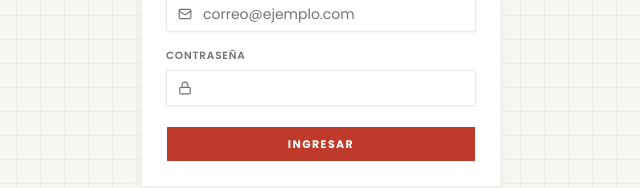
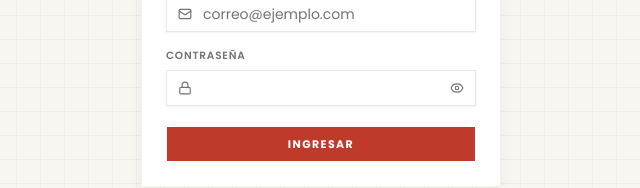
Before and after one commit to BrandonJafeth/admin-libreria-chagui, a React (Vite) app: page /reset-password in a window 1280 px wide. Both pictures are taken after a click on the button "volvé al inicio". Shown: the part 416-604 px from the top of the page, without its empty margins (319-959 px from the left). Built offline with nearby package versions, Linux system fonts and the light colour scheme; no server answers.

Commit message:
feat/cambios

```diff
--- /dev/null
+++ b/src/components/ui/password-input.tsx
@@ -0,0 +1,36 @@
+import { useState } from 'react'
+import { Eye, EyeOff } from 'lucide-react'
+import { Input } from './input'
+import { cn } from '@/lib/utils'
+import type { ComponentProps, ReactNode } from 'react'
+
+interface PasswordInputProps extends Omit<ComponentProps<typeof Input>, 'type'> {
+  leftIcon?: ReactNode
+}
+
+export function PasswordInput({ className, leftIcon, ...props }: PasswordInputProps) {
+  const [show, setShow] = useState(false)
+  return (
+    <div className="relative">
+      {leftIcon && (
+        <span className="absolute left-3 top-1/2 -translate-y-1/2 pointer-events-none text-muted-foreground">
+          {leftIcon}
+        </span>
+      )}
+      <Input
+        type={show ? 'text' : 'password'}
+        className={cn(leftIcon ? 'pl-9' : '', 'pr-10', className)}
+        {...props}
+      />
+      <button
+        type="button"
+        onClick={() => setShow((v) => !v)}
+        aria-label={show ? 'Ocultar contraseña' : 'Mostrar contraseña'}
+        tabIndex={-1}
+        className="absolute right-3 top-1/2 -translate-y-1/2 text-muted-foreground hover:text-foreground transition-colors"
+      >
+        {show ? <EyeOff className="h-3.5 w-3.5" /> : <Eye className="h-3.5 w-3.5" />}
+      </button>
+    </div>
+  )
+}
--- a/src/features/auth/components/ChangePasswordSheet.tsx
+++ b/src/features/auth/components/ChangePasswordSheet.tsx
@@ -4,8 +4,8 @@ import { z } from 'zod'
 import { Lock } from 'lucide-react'
 import { supabase } from '@/lib/supabase/client'
 import { Button } from '@/components/ui/button'
-import { Input } from '@/components/ui/input'
 import { Label } from '@/components/ui/label'
+import { PasswordInput } from '@/components/ui/password-input'
 import {
   Sheet,
   SheetContent,
@@ -82,16 +82,12 @@ export function ChangePasswordSheet({ open, onOpenChange }: Props) {
               <Label className="text-[10.5px] font-semibold tracking-[0.8px] uppercase text-muted-foreground">
                 Nueva contraseña
               </Label>
-              <div className="relative">
-                <Lock className="absolute left-3 top-1/2 -translate-y-1/2 h-3.5 w-3.5 text-muted-foreground pointer-events-none" />
-                <Input
-                  type="password"
+              <PasswordInput
+                leftIcon={<Lock className="h-3.5 w-3.5" />}
                 placeholder="Mínimo 6 caracteres"
-                  className="pl-9"
                 {...register('password')}
                 aria-invalid={!!errors.password}
               />
-              </div>
               {errors.password && (
                 <p className="text-xs text-destructive">{errors.password.message}</p>
               )}
@@ -101,16 +97,12 @@ export function ChangePasswordSheet({ open, onOpenChange }: Props) {
               <Label className="text-[10.5px] font-semibold tracking-[0.8px] uppercase text-muted-foreground">
                 Confirmar contraseña
               </Label>
-              <div className="relative">
-                <Lock className="absolute left-3 top-1/2 -translate-y-1/2 h-3.5 w-3.5 text-muted-foreground pointer-events-none" />
-                <Input
-                  type="password"
+              <PasswordInput
+                leftIcon={<Lock className="h-3.5 w-3.5" />}
                 placeholder="Repetí la contraseña"
-                  className="pl-9"
                 {...register('confirm')}
                 aria-invalid={!!errors.confirm}
               />
-              </div>
               {errors.confirm && (
                 <p className="text-xs text-destructive">{errors.confirm.message}</p>
               )}
--- a/src/features/auth/components/LoginForm.tsx
+++ b/src/features/auth/components/LoginForm.tsx
@@ -5,6 +5,7 @@ import { supabase } from '@/lib/supabase/client'
 import { Button } from '@/components/ui/button'
 import { Input } from '@/components/ui/input'
 import { Label } from '@/components/ui/label'
+import { PasswordInput } from '@/components/ui/password-input'
 
 type Mode = 'login' | 'forgot'
 
@@ -132,18 +133,14 @@ export function LoginForm() {
               <Label htmlFor="password" className="text-[10.5px] font-semibold tracking-[0.8px] uppercase text-muted-foreground">
                 Contraseña
               </Label>
-              <div className="relative">
-                <Lock className="absolute left-3 top-1/2 -translate-y-1/2 h-3.5 w-3.5 text-muted-foreground pointer-events-none" />
-                <Input
+              <PasswordInput
                 id="password"
-                  type="password"
+                leftIcon={<Lock className="h-3.5 w-3.5" />}
                 value={password}
                 onChange={(e) => setPassword(e.target.value)}
                 required
                 autoComplete="current-password"
-                  className="pl-9"
               />
-              </div>
             </div>
 
             {loginError && (
--- a/src/features/categories/components/CategoryTable.tsx
+++ b/src/features/categories/components/CategoryTable.tsx
@@ -22,6 +22,7 @@ import {
   useReorderCategories,
 } from '../hooks/useCategoryMutations'
 import { fetchCategoryProductCount, type Category } from '../api/categories.api'
+import { useRouteContext } from '@tanstack/react-router'
 import { sileo } from 'sileo'
 import { cn } from '@/lib/utils'
 
@@ -38,6 +39,7 @@ function CategoryCard({
   onMoveUp,
   onMoveDown,
   isDeleting,
+  isAdmin,
 }: {
   cat: Category
   index: number
@@ -47,6 +49,7 @@ function CategoryCard({
   onMoveUp: () => void
   onMoveDown: () => void
   isDeleting: boolean
+  isAdmin: boolean
 }) {
   const cardRef = useRef<HTMLDivElement>(null)
   const handleRef = useRef<HTMLButtonElement>(null)
@@ -158,6 +161,7 @@ function CategoryCard({
         >
           <Pencil className="h-3.5 w-3.5" />
         </button>
+        {isAdmin && (
           <button
             onClick={onDelete}
             disabled={isDeleting}
@@ -166,6 +170,7 @@ function CategoryCard({
           >
             <Trash2 className="h-3.5 w-3.5" />
           </button>
+        )}
       </div>
     </div>
   )
@@ -173,7 +178,7 @@ function CategoryCard({
 
 // ─── Empty State ───────────────────────────────────────────────────────────────
 
-function EmptyState({ onAdd }: { onAdd: () => void }) {
+function EmptyState({ onAdd }: { onAdd?: () => void }) {
   return (
     <div className="flex flex-col items-center justify-center py-16 text-center">
       <div className="relative mb-5">
@@ -188,10 +193,12 @@ function EmptyState({ onAdd }: { onAdd: () => void }) {
       <p className="text-xs text-muted-foreground mt-1.5 mb-5 max-w-50 leading-relaxed">
         Crea categorías para organizar el catálogo de productos.
       </p>
+      {onAdd && (
         <Button size="sm" onClick={onAdd}>
           <Plus className="h-4 w-4" />
           Crear primera categoría
         </Button>
+      )}
     </div>
   )
 }
@@ -203,6 +210,8 @@ interface CategoryTableProps {
 }
 
 export function CategoryTable({ categories }: CategoryTableProps) {
+  const { userRole } = useRouteContext({ from: '/_authenticated' })
+  const isAdmin = userRole === 'admin'
   const [localCats, setLocalCats] = useState<Category[]>(categories)
   const [editing, setEditing] = useState<Category | null>(null)
   const [creating, setCreating] = useState(false)
@@ -342,15 +351,17 @@ export function CategoryTable({ categories }: CategoryTableProps) {
             )}
           </div>
         </div>
+        {isAdmin && (
           <Button onClick={() => setCreating(true)} size="sm">
             <Plus className="h-4 w-4" />
             Nueva categoría
           </Button>
+        )}
       </div>
 
       {/* ── Card list ── */}
       {localCats.length === 0 ? (
-        <EmptyState onAdd={() => setCreating(true)} />
+        <EmptyState onAdd={isAdmin ? () => setCreating(true) : undefined} />
       ) : (
         <div className="space-y-2">
           {localCats.map((cat, idx) => (
@@ -364,10 +375,12 @@ export function CategoryTable({ categories }: CategoryTableProps) {
               onMoveUp={() => moveCategory(cat.id, 'up')}
               onMoveDown={() => moveCategory(cat.id, 'down')}
               isDeleting={deleteMutation.isPending && deleteMutation.variables === cat.id}
+              isAdmin={isAdmin}
             />
           ))}
 
-          {/* Add at bottom */}
+          {/* Add at bottom — admin only */}
+          {isAdmin && (
             <button
               onClick={() => setCreating(true)}
               className={cn(
@@ -380,6 +393,7 @@ export function CategoryTable({ categories }: CategoryTableProps) {
               <Plus className="h-3.5 w-3.5" />
               Añadir categoría
             </button>
+          )}
         </div>
       )}
 
--- a/src/features/users/components/UsersTable.tsx
+++ b/src/features/users/components/UsersTable.tsx
@@ -6,6 +6,8 @@ import { Plus, Users, Shield, UserRound, Trash2 } from 'lucide-react'
 import { Button } from '@/components/ui/button'
 import { Input } from '@/components/ui/input'
 import { Label } from '@/components/ui/label'
+import { PasswordInput } from '@/components/ui/password-input'
+import { useAuthStore } from '@/features/auth/store/auth-store'
 import { Badge } from '@/components/ui/badge'
 import {
   Sheet,
@@ -41,6 +43,7 @@ export function UsersTable() {
   const { data: users, isLoading } = useUsers()
   const { userRole } = useRouteContext({ from: '/_authenticated' })
   const isAdmin = userRole === 'admin'
+  const currentUserId = useAuthStore((s) => s.user?.id)
   const createMutation = useCreateUser()
   const deleteMutation = useDeleteUser()
 
@@ -126,7 +129,7 @@ export function UsersTable() {
               <Badge variant={user.role === 'admin' ? 'default' : 'secondary'} className="text-[10px] shrink-0">
                 {user.role === 'admin' ? 'Admin' : 'Empleado'}
               </Badge>
-              {isAdmin && (
+              {isAdmin && user.id !== currentUserId && (
                 <Button
                   variant="ghost"
                   size="icon"
@@ -178,8 +181,7 @@ export function UsersTable() {
 
               <div className="flex flex-col gap-1.5">
                 <Label>Contraseña</Label>
-                <Input
-                  type="password"
+                <PasswordInput
                   placeholder="Mínimo 6 caracteres"
                   {...register('password')}
                   aria-invalid={!!errors.password}
--- a/src/routes/reset-password.tsx
+++ b/src/routes/reset-password.tsx
@@ -6,8 +6,8 @@ import { z } from 'zod'
 import { Lock, CheckCircle } from 'lucide-react'
 import { supabase } from '@/lib/supabase/client'
 import { Button } from '@/components/ui/button'
-import { Input } from '@/components/ui/input'
 import { Label } from '@/components/ui/label'
+import { PasswordInput } from '@/components/ui/password-input'
 
 export const Route = createFileRoute('/reset-password')({
   component: ResetPasswordPage,
@@ -118,16 +118,12 @@ function ResetPasswordPage() {
                   <Label className="text-[10.5px] font-semibold tracking-[0.8px] uppercase text-muted-foreground">
                     Nueva contraseña
                   </Label>
-                  <div className="relative">
-                    <Lock className="absolute left-3 top-1/2 -translate-y-1/2 h-3.5 w-3.5 text-muted-foreground pointer-events-none" />
-                    <Input
-                      type="password"
+                  <PasswordInput
+                    leftIcon={<Lock className="h-3.5 w-3.5" />}
                     placeholder="Mínimo 6 caracteres"
-                      className="pl-9"
                     {...register('password')}
                     aria-invalid={!!errors.password}
                   />
-                  </div>
                   {errors.password && (
                     <p className="text-xs text-destructive">{errors.password.message}</p>
                   )}
@@ -137,16 +133,12 @@ function ResetPasswordPage() {
                   <Label className="text-[10.5px] font-semibold tracking-[0.8px] uppercase text-muted-foreground">
                     Confirmar contraseña
                   </Label>
-                  <div className="relative">
-                    <Lock className="absolute left-3 top-1/2 -translate-y-1/2 h-3.5 w-3.5 text-muted-foreground pointer-events-none" />
-                    <Input
-                      type="password"
+                  <PasswordInput
+                    leftIcon={<Lock className="h-3.5 w-3.5" />}
                     placeholder="Repetí la contraseña"
-                      className="pl-9"
                     {...register('confirm')}
                     aria-invalid={!!errors.confirm}
                   />
-                  </div>
                   {errors.confirm && (
                     <p className="text-xs text-destructive">{errors.confirm.message}</p>
                   )}
```
Lines whose indentation alone changed are shown as unchanged.
